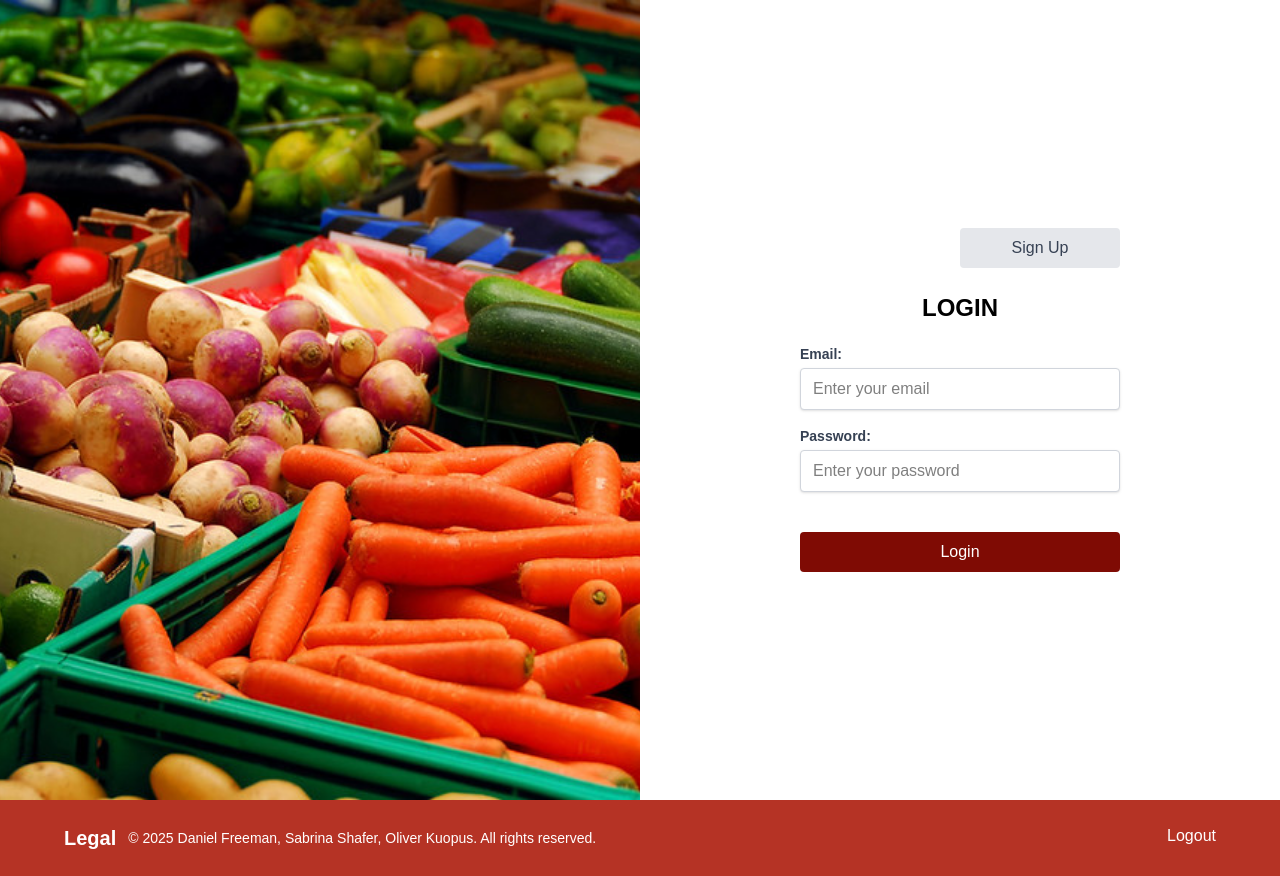
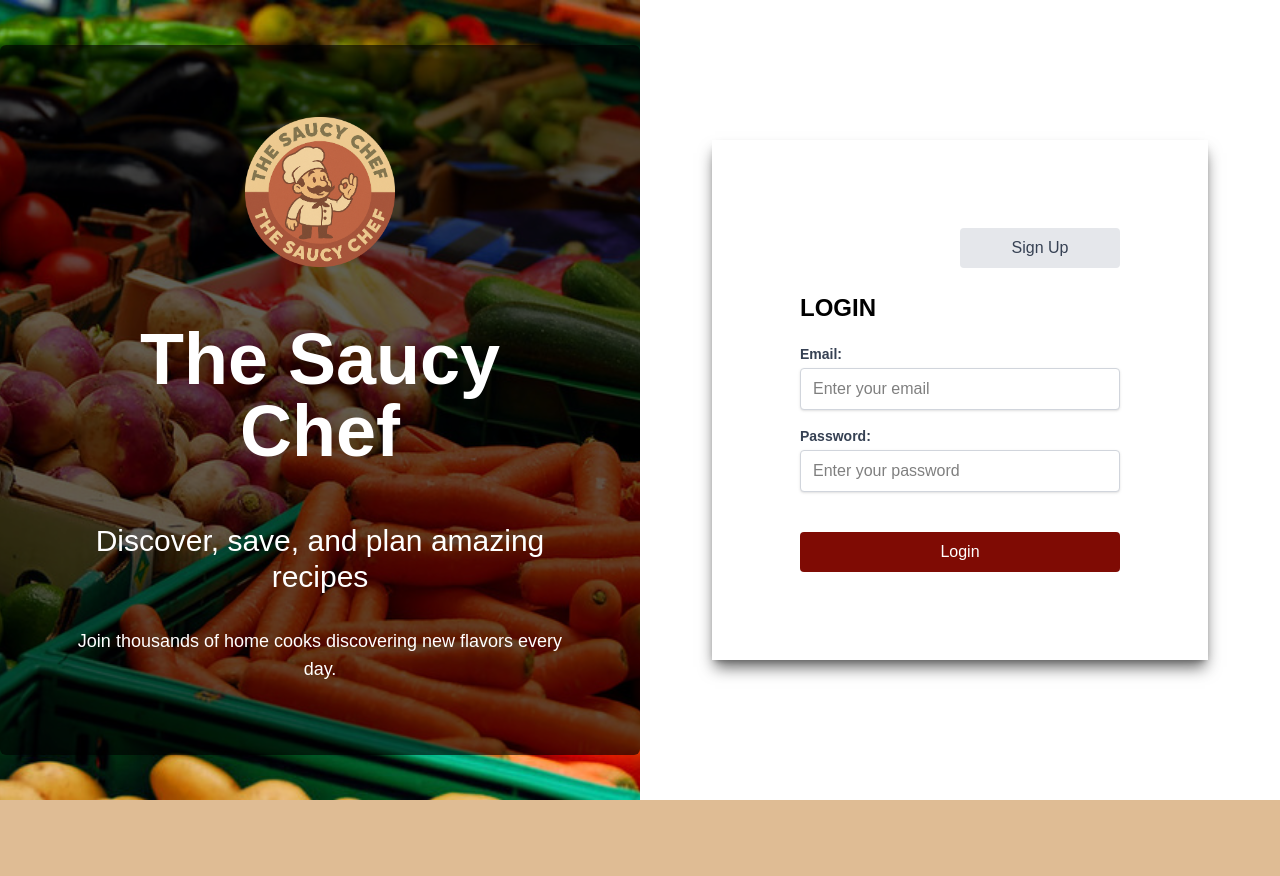
Before and after one commit to DanielFreeman068/saucy_chef, a Next.js app: page / in a window 1280 px wide. After the commit the page ends 800 px from the top, so only its background shows below. Built offline with nearby package versions, Linux system fonts and the light colour scheme; a web font is replaced by a local one.

Commit message:
new nav implication

```diff
--- /dev/null
+++ b/src/app/components/Footer.jsx
@@ -0,0 +1,22 @@
+import React from 'react'
+
+const Footer = () => {
+    return (
+        <>
+            {/* footer section */}
+            <footer className="bg-[#B53325] text-white w-full px-6 py-6">
+                <div className="max-w-xl mx-auto flex flex-col md:flex-row justify-between items-center gap-6">
+                    {/* Left side: Legal + Copyright in a row */}
+                    <div className="flex flex-col md:flex-row md:items-center gap-3 text-center ">
+                        <h3 className="text-xl font-semibold">Legal</h3>
+                        <p className="text-sm">
+                            © {new Date().getFullYear()} Daniel Freeman, Sabrina Shafer, Oliver Kuopus. All rights reserved.
+                        </p>
+                    </div>
+                </div>
+            </footer>
+        </>
+    )
+}
+
+export default Footer
--- a/src/app/components/NavBar.jsx
+++ b/src/app/components/NavBar.jsx
@@ -2,14 +2,24 @@
     import { useState, useRef, useEffect } from 'react';
     import { Menu, Search, Bell } from 'lucide-react';
     import Image from "next/image";
+    import Link from 'next/link'
 
     export default function Navbar({ page }) {
     const [isOpen, setIsOpen] = useState(false);
     const dropdownRef = useRef(null);
+    const [isSelect, setIsSelect] = useState(false)
 
     if (!page){
         page = "The Saucy Chef"
     }
+
+    useEffect(()=>{
+        if(page === "Select Recipe"){
+        setIsSelect(true)
+
+    }
+    })
+
 
     // Close dropdown when clicking outside
     useEffect(() => {
@@ -35,12 +45,19 @@
         {/* Navbar */}
         <div className="flex items-center justify-between px-4 py-3 bg-[#F4E2CE] shadow-lg shadow-[#00000033]">
             <div className="relative" ref={dropdownRef}>
-            <button
-                onClick={() => setIsOpen(!isOpen)}
-                className="p-2 text-[#6e2604] hover:text-[#53230c]"
-            >
-                <Menu size={46} />
-            </button>
+
+            {isSelect ? (
+                <div className="flex flex-row gap-6">
+                        <Link href="/meal-planner" className="text-gray-900 bg-white rounded-lg px-3 md:px-5 md:py-3 text-nowrap py-2 shadow-lg hover:bg-gray-200 text-sm text-center">
+                            Cancel
+                        </Link>
+                    </div>
+                ) : (
+                <button onClick={() => setIsOpen(!isOpen)} className="p-2 text-[#6e2604] hover:text-[#53230c]">
+                    <Menu size={46} />
+                </button>
+            )}
+
 
             {/* Dropdown menu */}
             {isOpen && (
--- a/src/app/explore/page.jsx
+++ b/src/app/explore/page.jsx
@@ -6,6 +6,7 @@ import { useRouter } from 'next/navigation';
 import { useEffect } from 'react';
 import Link from 'next/link'
 import NavBar from '../components/NavBar'
+import Footer from '../components/Footer.jsx'
 
 const ExplorePage = () => {
         const router = useRouter();
@@ -40,6 +41,7 @@ const ExplorePage = () => {
                 ))}
             </div>
         </div>
+        <Footer/>
         </>
     )
 }
--- a/src/app/layout.js
+++ b/src/app/layout.js
@@ -31,23 +31,7 @@ export default function RootLayout({ children }) {
           {children}
         </main>
 
-        {/* footer section */}
-        <footer className="bg-[#B53325] text-white w-full px-6 py-6">
-          <div className="max-w-6xl mx-auto flex flex-col md:flex-row justify-between items-center md:items-start gap-6">
-            {/* Left side: Legal + Copyright in a row */}
-            <div className="flex flex-col md:flex-row md:items-center gap-3 text-center md:text-left">
-              <h3 className="text-xl font-semibold">Legal</h3>
-              <p className="text-sm">
-                © {new Date().getFullYear()} Daniel Freeman, Sabrina Shafer, Oliver Kuopus. All rights reserved.
-              </p>
-            </div>
 
-            {/* Right side: Logout button */}
-            <div>
-              <LogoutButton />
-            </div>
-          </div>
-        </footer>
       </body>
     </html>
   );
--- a/src/app/meal-planner/page.jsx
+++ b/src/app/meal-planner/page.jsx
@@ -5,6 +5,7 @@ import Image from 'next/image';
 import { useEffect, useState } from 'react';
 import { useRouter } from 'next/navigation';
 import NavBar from '../components/NavBar'
+import Footer from '../components/Footer.jsx'
 
 export default function Home() {
     const router = useRouter();
@@ -133,6 +134,7 @@ export default function Home() {
                 Clear All
                 </button>
             </div>
+            <Footer/>
         </div>
     );
 }
--- a/src/app/page.jsx
+++ b/src/app/page.jsx
@@ -66,7 +66,18 @@ export default function AuthPage() {
   return (
     <div className="flex h-screen w-screen overflow-hidden">
       {/* Left: Veggie Image */}
-      <div className=" hidden w-2/3 md:block h-full">
+      <div className="hidden w-2/3 md:flex h-full relative">
+        {/* Overlay Box */}
+        <div className="absolute inset-0 flex items-center justify-center ">
+          <div className="bg-[#0000009d] p-18 rounded-md text-center max-w-2xl">
+            <Image src="/saucy_chef_logo2.png" alt="Saucy Chef Logo" width={120} height={120} className="w-[50px] md:w-[60px] lg:w-[150px] mx-auto mb-14" />
+            <h1 className="text-white text-5xl md:text-7xl font-bold mb-14">The Saucy Chef</h1>
+            <h3 className="text-white text-2xl md:text-3xl mb-8">Discover, save, and plan amazing recipes</h3>
+            <h5 className="text-white text-lg md:text-lg">Join thousands of home cooks discovering new flavors every day.</h5>
+          </div>
+        </div>
+
+        {/* Background Image */}
         <img
           src="/veggies.jpg"
           alt="Vegetables"
@@ -75,25 +86,14 @@ export default function AuthPage() {
       </div>
 
       {/* Right: Form Section */}
-      <div className="w-full md:w-2/3 flex flex-col justify-center items-center bg-white">
+      <div className="w-full md:w-2/3 flex flex-col justify-center items-center bg-white ">
+      <div className=' m-12 p-22 shadow-lg shadow-[#636363] '>
+
         {/* Toggle Buttons */}
-        <div className="flex items-center justify-center mb-6 w-80">
-          <button
-            onClick={() => setIsLogin(true)}
-            className={`flex-1 py-2 text-center font-medium transition-colors ${
-              isLogin ? 'bg-dark-blue text-white' : 'bg-gray-200 text-gray-700'
-            } rounded-sm`}
-          >
-            Login
-          </button>
-          <button
-            onClick={() => setIsLogin(false)}
-            className={`flex-1 py-2 text-center font-medium transition-colors ${
-              !isLogin ? 'bg-dark-blue text-white' : 'bg-gray-200 text-gray-700'
-            } rounded-sm`}
-          >
-            Sign Up
-          </button>
+        <div className="flex items-center justify-center mb-6 w-80 ">
+          <button onClick={() => setIsLogin(true)} className={`flex-1 py-2 text-center font-medium transition-colors ${ isLogin ? 'bg-dark-blue text-white' : 'bg-gray-200 text-gray-700'} rounded-sm`}>Login</button>
+
+          <button onClick={() => setIsLogin(false)} className={`flex-1 py-2 text-center font-medium transition-colors ${ !isLogin ? 'bg-dark-blue text-white' : 'bg-gray-200 text-gray-700' } rounded-sm`} >Sign Up</button>
         </div>
 
         {/* Title */}
@@ -141,6 +141,7 @@ export default function AuthPage() {
           </button>
         </form>
       </div>
+      </div>
     </div>
   );
 }
--- a/src/app/select-recipe/page.jsx
+++ b/src/app/select-recipe/page.jsx
@@ -6,6 +6,9 @@ import Image from 'next/image';
 import { useCallback, useEffect } from 'react';
 import meals from '../../../backend/data/recipes.json';
 import DishCard from "../components/DishCard.jsx"
+import Link from 'next/link'
+import Footer from '../components/Footer.jsx'
+import NavBar from '../components/NavBar.jsx'
 
     export default function SelectRecipe() {
 
@@ -37,44 +40,10 @@ import DishCard from "../components/DishCard.jsx"
 
     return (
         <div>
-            {/* header section */}
-            <div className="relative w-full h-[150px] bg-[#F4E2CE] overflow-hidden shadow-lg shadow-[#00000033]">
-                {/* Bottom Left Bowl */}
-                <Image
-                    src="/curry.png"
-                    alt="Bottom Bowl"
-                    width={250}
-                    height={250}
-                    className="absolute bottom-0 left-0 w-[130px] md:w-[200px] z-0"
-                />
+            <NavBar page="Select Recipe"/>
 
-                {/* Top Right Bowl */}
-                <Image
-                    src="/acai.png"
-                    alt="Top Bowl"
-                    width={250}
-                    height={250}
-                    className="absolute top-0 right-0 w-[130px] md:w-[200px] z-0"
-                />
 
-                <div className="relative z-10 flex items-center flex-col sm:flex-row justify-evenly align-center h-full w-full shadow-lg">
-                    <div className="flex justify-evenly items-center gap-5 sm:gap-10 md:gap-20 lg:gap-32 xl:gap-48">
-                        <Image
-                            src="/saucy_chef_logo2.png"
-                            alt="Saucy Chef Logo"
-                            width={100}
-                            height={100}
-                            className="w-[50px] md:w-[80px] lg:w-[100px]"
-                        />
-                        <h1 className="text-[#953306] text-xl sm:text-2xl md:text-3xl lg:text-4xl">Select a Recipe for {meal} on {day}</h1>
-                    </div>
-                    <div className="flex flex-row gap-6">
-                        <Link href="/meal-planner" className="text-gray-900 bg-white rounded-lg px-3 md:px-5 md:py-3 text-nowrap py-2 shadow-lg hover:bg-gray-200 text-sm text-center">
-                            Cancel
-                        </Link>
-                    </div>
-                </div>
-            </div>
+
 
             {/* recipes section */}
             <div className="flex flex-wrap justify-center gap-20 mt-24 px-4">
@@ -93,6 +62,8 @@ import DishCard from "../components/DishCard.jsx"
                     </button>
                 ))}
             </div>
+            <Footer/>
         </div>
+
     );
 }
```
